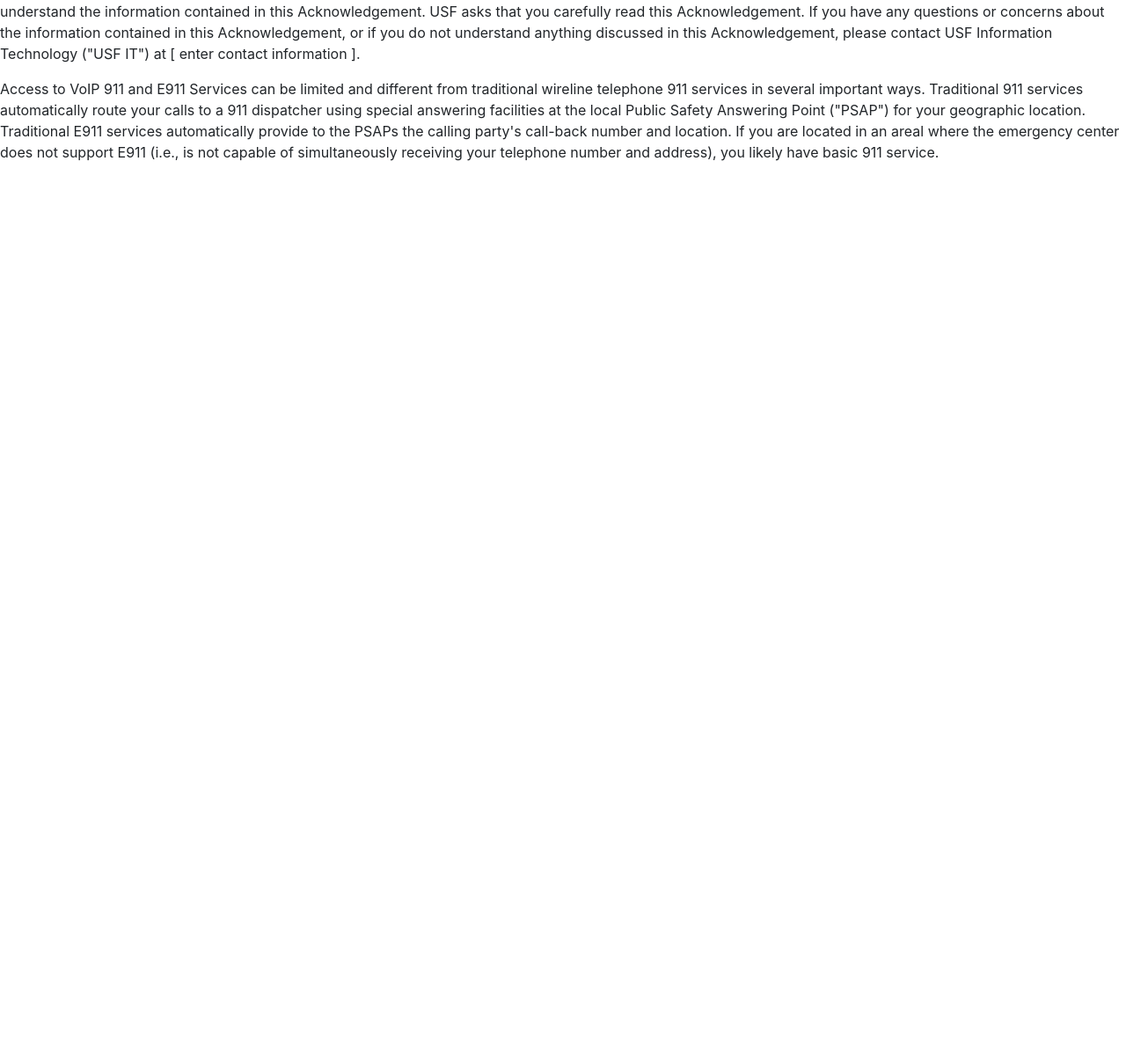
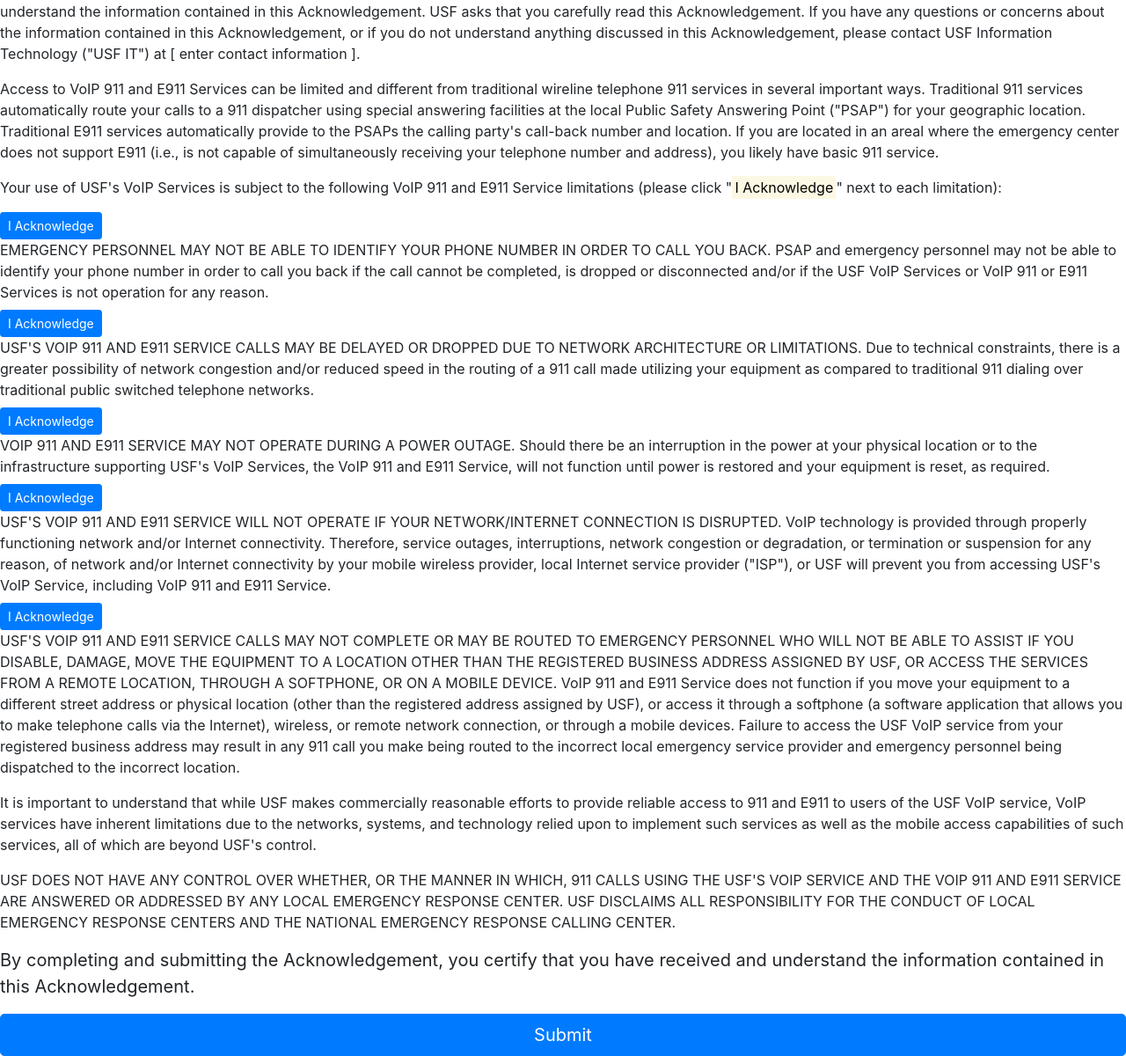
Before and after one commit to JamesJonesArchive/e911, a PHP site: page / in a window 1280 px wide. Shown: the part 204-1404 px from the top of the page at 88% size. Before the commit the page ends 387 px from the top, so only its background shows below. Run offline with PHP 8.4, Linux system fonts and the light colour scheme; some libraries are stand-ins or nearby versions.

Commit message:
Getting the rest of the basics in

```diff
--- a/index.php
+++ b/index.php
@@ -45,6 +45,56 @@ try {
                 If you are located in an areal where the emergency center does not support E911 (i.e., is not capable of simultaneously receiving your telephone number and address), you likely have basic 911 service.
             </p>
         </div>
+        <div id="section2">
+            <p>Your use of USF's VoIP Services is subject to the following VoIP 911 and E911 Service limitations (please click "<mark>I Acknowledge</mark>" next to each limitation):</p>
+            <dl class="dl-horizontal">
+                <dt><button type="button" class="btn btn-primary btn-sm">I Acknowledge</button></dt>
+                <dd>
+                    EMERGENCY PERSONNEL MAY NOT BE ABLE TO IDENTIFY YOUR PHONE NUMBER IN ORDER TO CALL YOU BACK. PSAP and emergency personnel may not be able to identify your phone number in order to call you back
+                    if the call cannot be completed, is dropped or disconnected and/or if the USF VoIP Services or VoIP 911 or E911 Services is not operation for any reason.
+                </dd>
+                <dt><button type="button" class="btn btn-primary btn-sm">I Acknowledge</button></dt>
+                <dd>
+                    USF'S VOIP 911 AND E911 SERVICE CALLS MAY BE DELAYED OR DROPPED DUE TO NETWORK ARCHITECTURE OR LIMITATIONS. Due to technical constraints, there is a greater possibility of network congestion and/or
+                    reduced speed in the routing of a 911 call made utilizing your equipment as compared to traditional 911 dialing over traditional public switched telephone networks.
+                </dd>
+                <dt><button type="button" class="btn btn-primary btn-sm">I Acknowledge</button></dt>
+                <dd>
+                    VOIP 911 AND E911 SERVICE MAY NOT OPERATE DURING A POWER OUTAGE. Should there be an interruption in the power at your physical location or to the infrastructure supporting USF's VoIP Services,
+                    the VoIP 911 and E911 Service, will not function until power is restored and your equipment is reset, as required.
+                </dd>
+                <dt><button type="button" class="btn btn-primary btn-sm">I Acknowledge</button></dt>
+                <dd>
+                    USF'S VOIP 911 AND E911 SERVICE WILL NOT OPERATE IF YOUR NETWORK/INTERNET CONNECTION IS DISRUPTED. VoIP technology is provided through properly functioning network and/or Internet connectivity.
+                    Therefore, service outages, interruptions, network congestion or degradation, or termination or suspension for any reason, of network and/or Internet connectivity by your mobile wireless provider,
+                    local Internet service provider ("ISP"), or USF will prevent you from accessing USF's VoIP Service, including VoIP 911 and E911 Service.
+                </dd>
+                <dt><button type="button" class="btn btn-primary btn-sm">I Acknowledge</button></dt>
+                <dd>
+                    USF'S VOIP 911 AND E911 SERVICE CALLS MAY NOT COMPLETE OR MAY BE ROUTED TO EMERGENCY PERSONNEL WHO WILL NOT BE ABLE TO ASSIST IF YOU DISABLE, DAMAGE, MOVE THE EQUIPMENT TO A LOCATION OTHER THAN THE REGISTERED
+                    BUSINESS ADDRESS ASSIGNED BY USF, OR ACCESS THE SERVICES FROM A REMOTE LOCATION, THROUGH A SOFTPHONE, OR ON A MOBILE DEVICE. VoIP 911 and E911 Service does not function if you move your equipment to
+                    a different street address or physical location (other than the registered address assigned by USF), or access it through a softphone (a software application that allows you to make telephone calls
+                    via the Internet), wireless, or remote network connection, or through a mobile devices. Failure to access the USF VoIP service from your registered business address may result in any 911 call you make
+                    being routed to the incorrect local emergency service provider and emergency personnel being dispatched to the incorrect location.
+                </dd>
+            </dl>
+        </div>
+        <div id="section3">
+            <p>
+                It is important to understand that while USF makes commercially reasonable efforts to provide reliable access to 911 and E911 to users of the USF VoIP service, VoIP services have inherent limitations
+                due to the networks, systems, and technology relied upon to implement such services as well as the mobile access capabilities of such services, all of which are beyond USF's control.
+            </p>
+            <p>
+                USF DOES NOT HAVE ANY CONTROL OVER WHETHER, OR THE MANNER IN WHICH, 911 CALLS USING THE USF'S VOIP SERVICE AND THE VOIP 911 AND E911 SERVICE ARE ANSWERED OR ADDRESSED BY ANY LOCAL EMERGENCY RESPONSE CENTER.
+                USF DISCLAIMS ALL RESPONSIBILITY FOR THE CONDUCT OF LOCAL EMERGENCY RESPONSE CENTERS AND THE NATIONAL EMERGENCY RESPONSE CALLING CENTER.
+            </p>
+            <p class="lead">
+                <strong>By completing and submitting the Acknowledgement, you certify that you have received and understand the information contained in this Acknowledgement.</strong>
+            </p>
+        </div>
+        <div id="submit">
+            <button type="button" class="btn btn-primary btn-lg btn-block">Submit</button>
+        </div>
         <?php
         // put your code here
         ?>
```
